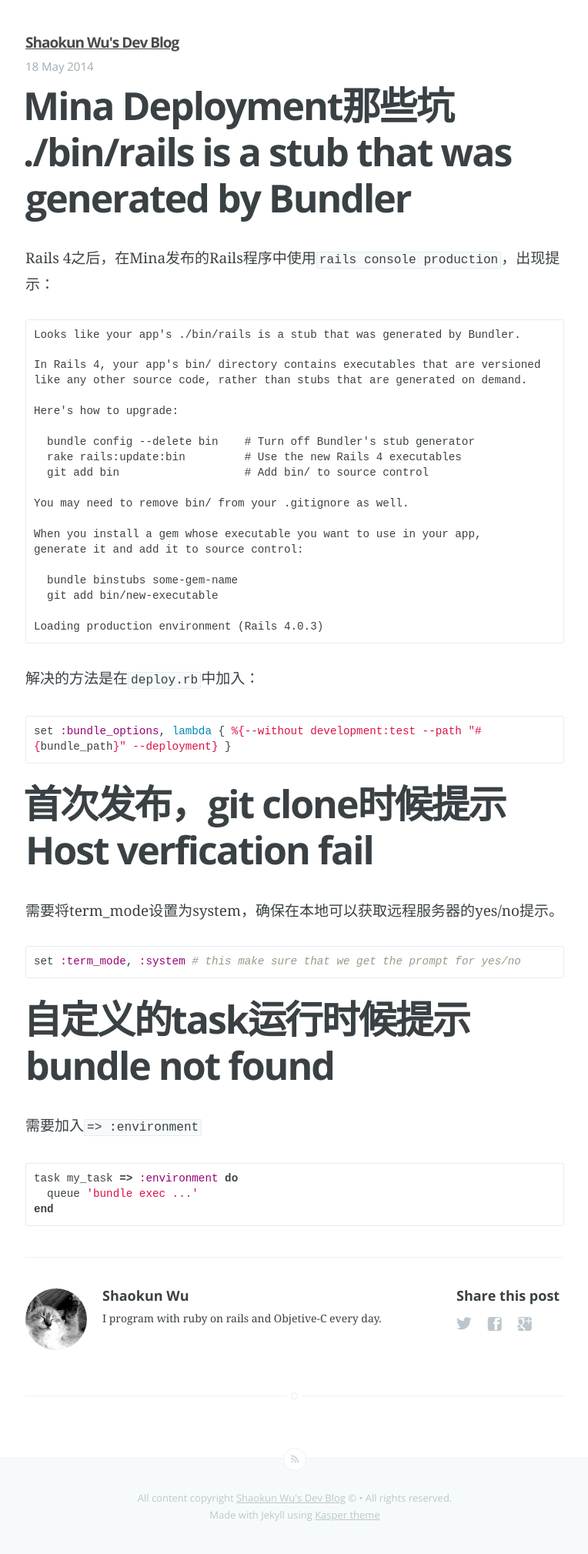
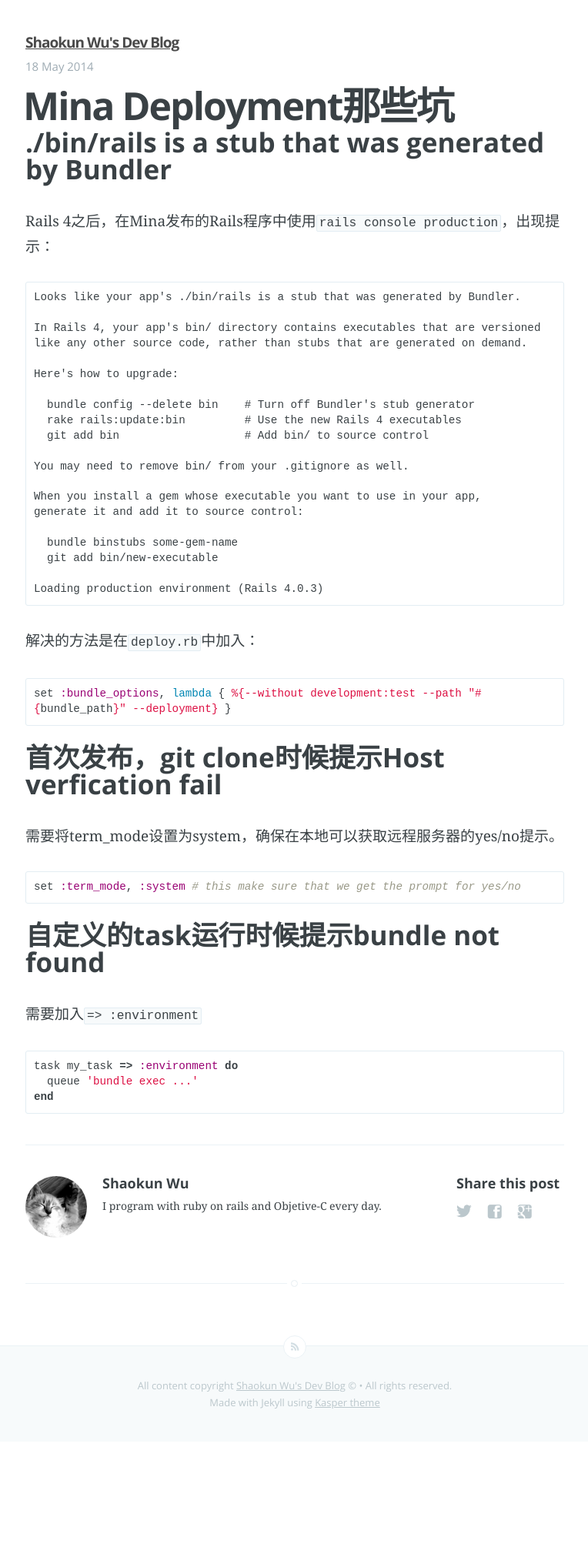
Before and after one commit to shaokun/shaokun.github.io, a Jekyll site: the page built from _posts/2014-09-04-tips-for-mina-deployment.markdown, in a window 1280 px wide. Shown: the whole page at 77% size, without its empty margins (257-1021 px from the left). Built offline with Jekyll 4.4.1, drawn with Linux system fonts in a browser that asks for light colours; Markdown is read by kramdown in place of the engine named in the settings; after the commit the page ends 1873 px from its top, so only the background shows below that.

````diff
--- a/_posts/2014-09-04-tips-for-mina-deployment.markdown
+++ b/_posts/2014-09-04-tips-for-mina-deployment.markdown
@@ -6,7 +6,7 @@ date:   2014-05-18 16:25:00
 categories: mina deployment rails ruby
 ---
 
-# ./bin/rails is a stub that was generated by Bundler
+### ./bin/rails is a stub that was generated by Bundler
 
 Rails 4之后，在Mina发布的Rails程序中使用`rails console production`，出现提示：
 
@@ -39,7 +39,7 @@ Loading production environment (Rails 4.0.3)
 set :bundle_options, lambda { %{--without development:test --path "#{bundle_path}" --deployment} }
 ```
 
-# 首次发布，git clone时候提示Host verfication fail
+### 首次发布，git clone时候提示Host verfication fail
 
 需要将term_mode设置为system，确保在本地可以获取远程服务器的yes/no提示。
 
@@ -47,7 +47,7 @@ set :bundle_options, lambda { %{--without development:test --path "#{bundle_path
 set :term_mode, :system # this make sure that we get the prompt for yes/no
 ```
 
-# 自定义的task运行时候提示bundle not found
+### 自定义的task运行时候提示bundle not found
 
 需要加入`=> :environment`
 
````
